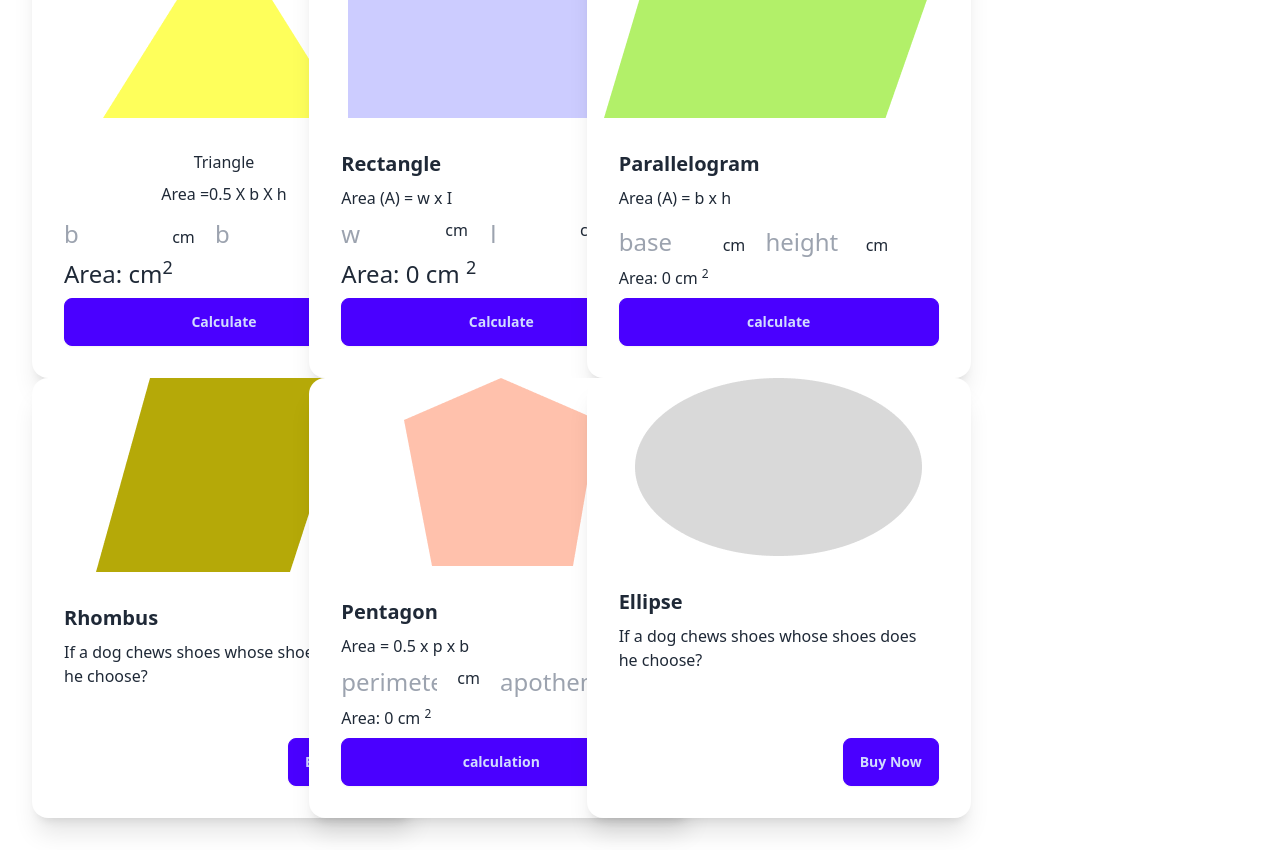
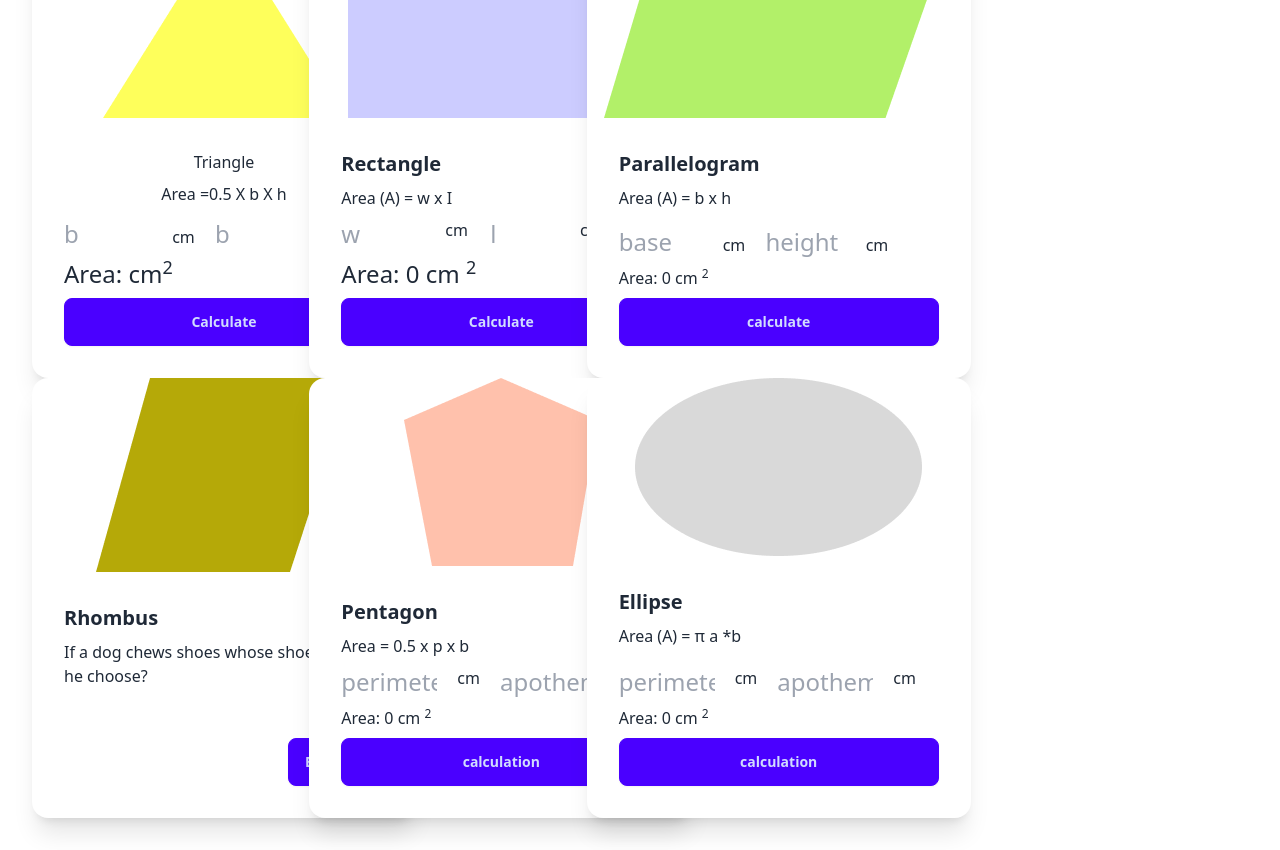
Before and after one commit to Aminulislamovi/geometrey-genius, a plain HTML site: page index.html in a window 1280 px wide. Shown: the part 108-958 px from the top of the page. Drawn offline with nearby package versions, Linux system fonts and the light colour scheme.

Commit message:
added calculate Ellipse are

```diff
--- a/index.html
+++ b/index.html
@@ -118,9 +118,21 @@
                     <figure><img src="images/ellipse.png" alt="Shoes" /></figure>
                     <div class="card-body">
                       <h2 class="card-title">Ellipse</h2>
-                      <p>If a dog chews shoes whose shoes does he choose?</p>
-                      <div class="card-actions justify-end">
-                        <button class="btn btn-primary">Buy Now</button>
+                      <p>Area (A) = π a *b</p>
+
+                      <div class="flex gap-5" >
+                        <input  id="major-radius" class="w-24 text-2xl rounded-sm" type="text" placeholder="perimeter"> <span>cm</span>
+
+                        <input  id="minor-radius" class="w-24 text-2xl rounded-sm" type="text" placeholder="apothem"> <span>cm</span>
+                      </div>
+
+                      <div>
+                        <p>Area: <span id="ellipse-area">0</span> <span>cm <sup>2</sup></span> </p>
+                      </div>
+
+
+                      <div class="card-actions ">
+                        <button onclick="calculateEllipseArea ()" class="btn btn-primary w-full">calculation</button>
                       </div>
                     </div>
                   </div>
@@ -149,6 +161,7 @@
     <script src="js/triangle-calculate.js"></script>
  <script src="js/reactangle.js"></script><script src="Parallelogram-calculate.js"></script>
  <script src="js/pentagon-calculate.js"></script>
+ <script src="js/calculate-Ellipse.js"></script>
 </body>
 
 </html>
--- /dev/null
+++ b/js/calculate-Ellipse.js
@@ -0,0 +1,6 @@
+function calculateEllipseArea (){
+ const majorRadius = getInputValueById ('major-radius')
+   const minorRadius = getInputValueById ('minor-radius')
+   const area = 3.14 * majorRadius * minorRadius ;
+    setInnerTextById ('ellipse-area',area)
+}
```
